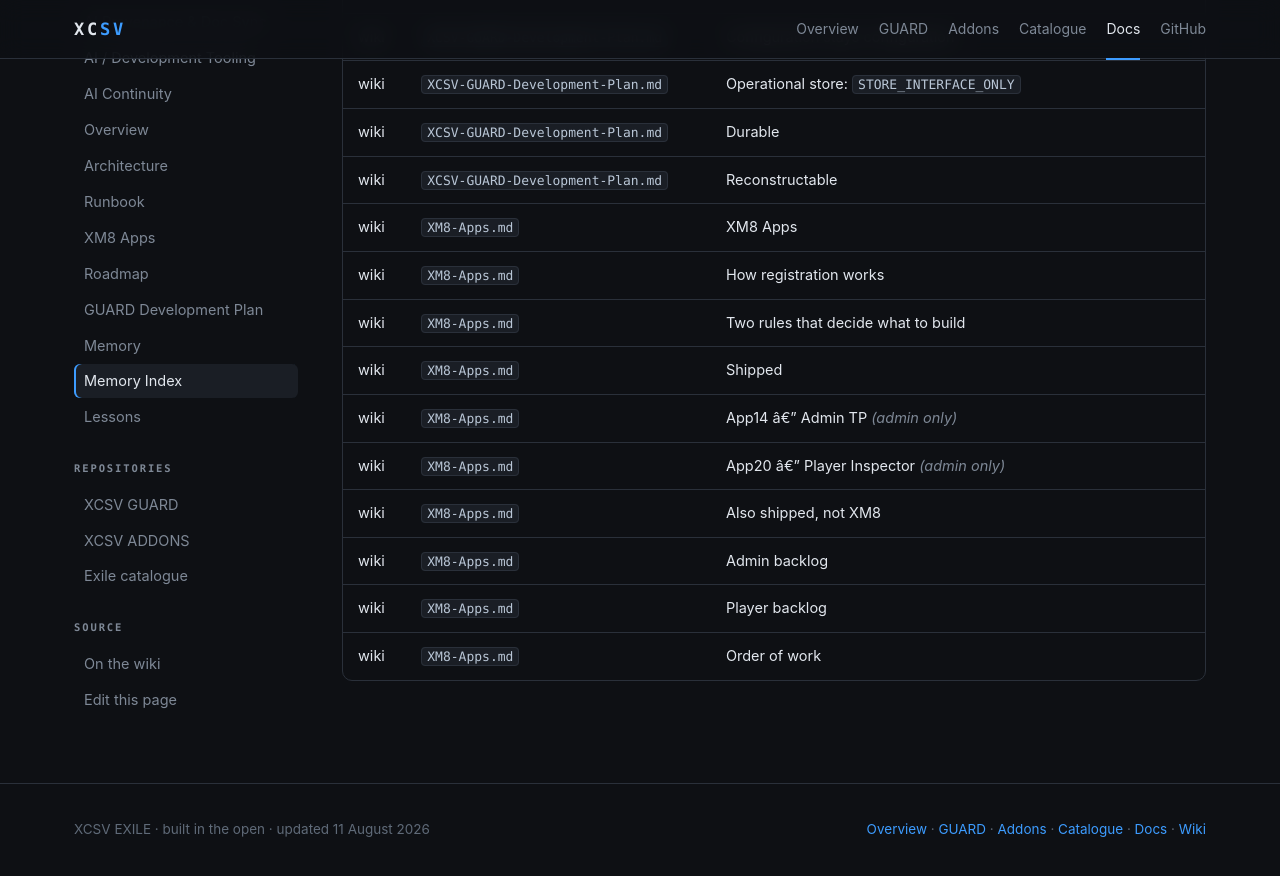
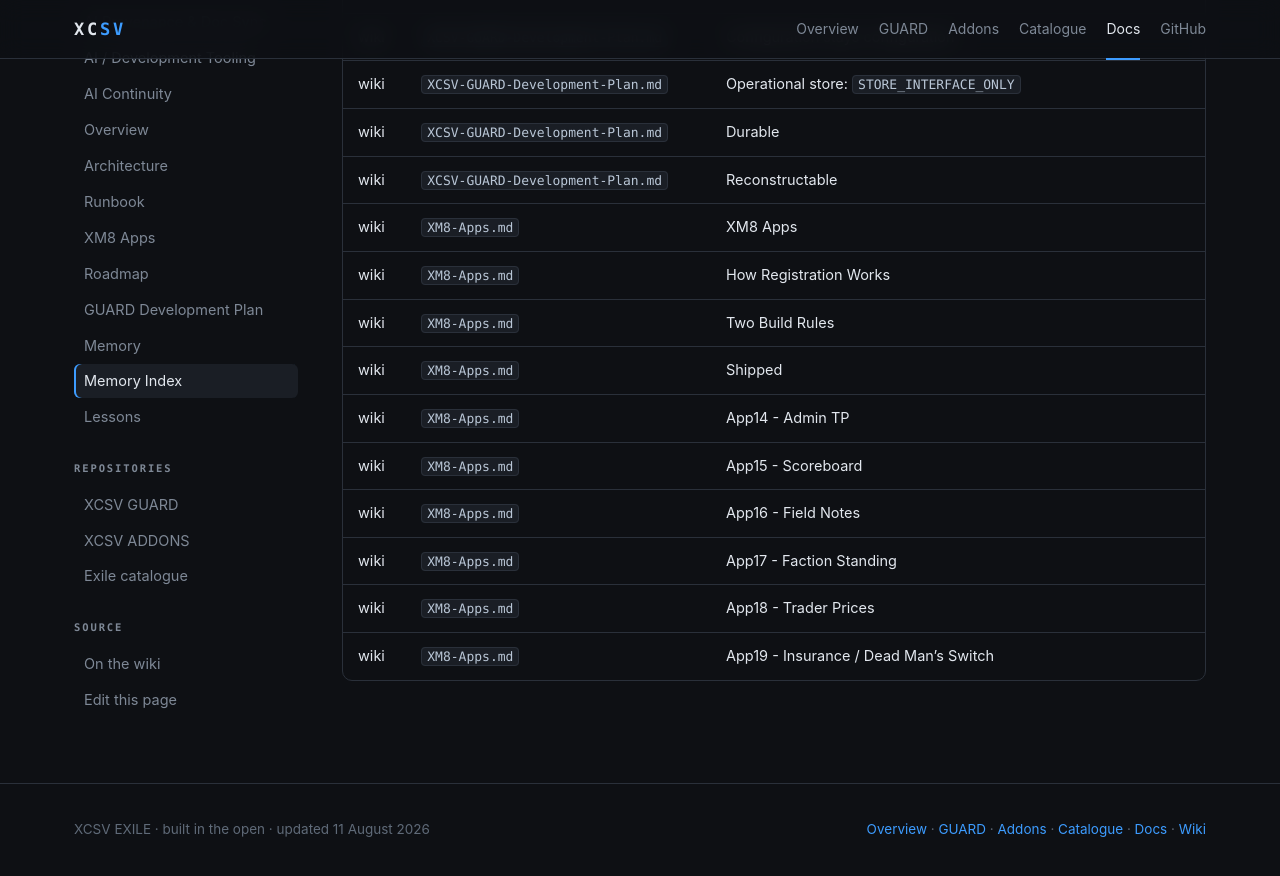
Before and after one commit to x-cessive/XCSV, a Jekyll site: the page built from docs/wiki/Memory-Index.md, in a window 1280 px wide and 900 px high, scrolled down 21844 px. Shown: the top 876 px of the window. Built offline with Jekyll 4.4.1, drawn with Linux system fonts in a browser that asks for light colours.

Commit message:
Regenerate docs/wiki from wiki/ [skip ci]

```diff
--- a/docs/wiki/Memory-Index.md
+++ b/docs/wiki/Memory-Index.md
@@ -444,12 +444,12 @@ Generated by `D:\XCSV\tools\build-memory-index.ps1`. It is a lightweight local R
 | wiki | `XCSV-GUARD-Development-Plan.md` | Durable |
 | wiki | `XCSV-GUARD-Development-Plan.md` | Reconstructable |
 | wiki | `XM8-Apps.md` | XM8 Apps |
-| wiki | `XM8-Apps.md` | How registration works |
-| wiki | `XM8-Apps.md` | Two rules that decide what to build |
+| wiki | `XM8-Apps.md` | How Registration Works |
+| wiki | `XM8-Apps.md` | Two Build Rules |
 | wiki | `XM8-Apps.md` | Shipped |
-| wiki | `XM8-Apps.md` | App14 â€” Admin TP *(admin only)* |
-| wiki | `XM8-Apps.md` | App20 â€” Player Inspector *(admin only)* |
-| wiki | `XM8-Apps.md` | Also shipped, not XM8 |
-| wiki | `XM8-Apps.md` | Admin backlog |
-| wiki | `XM8-Apps.md` | Player backlog |
-| wiki | `XM8-Apps.md` | Order of work |
+| wiki | `XM8-Apps.md` | App14 - Admin TP |
+| wiki | `XM8-Apps.md` | App15 - Scoreboard |
+| wiki | `XM8-Apps.md` | App16 - Field Notes |
+| wiki | `XM8-Apps.md` | App17 - Faction Standing |
+| wiki | `XM8-Apps.md` | App18 - Trader Prices |
+| wiki | `XM8-Apps.md` | App19 - Insurance / Dead Man's Switch |
```
